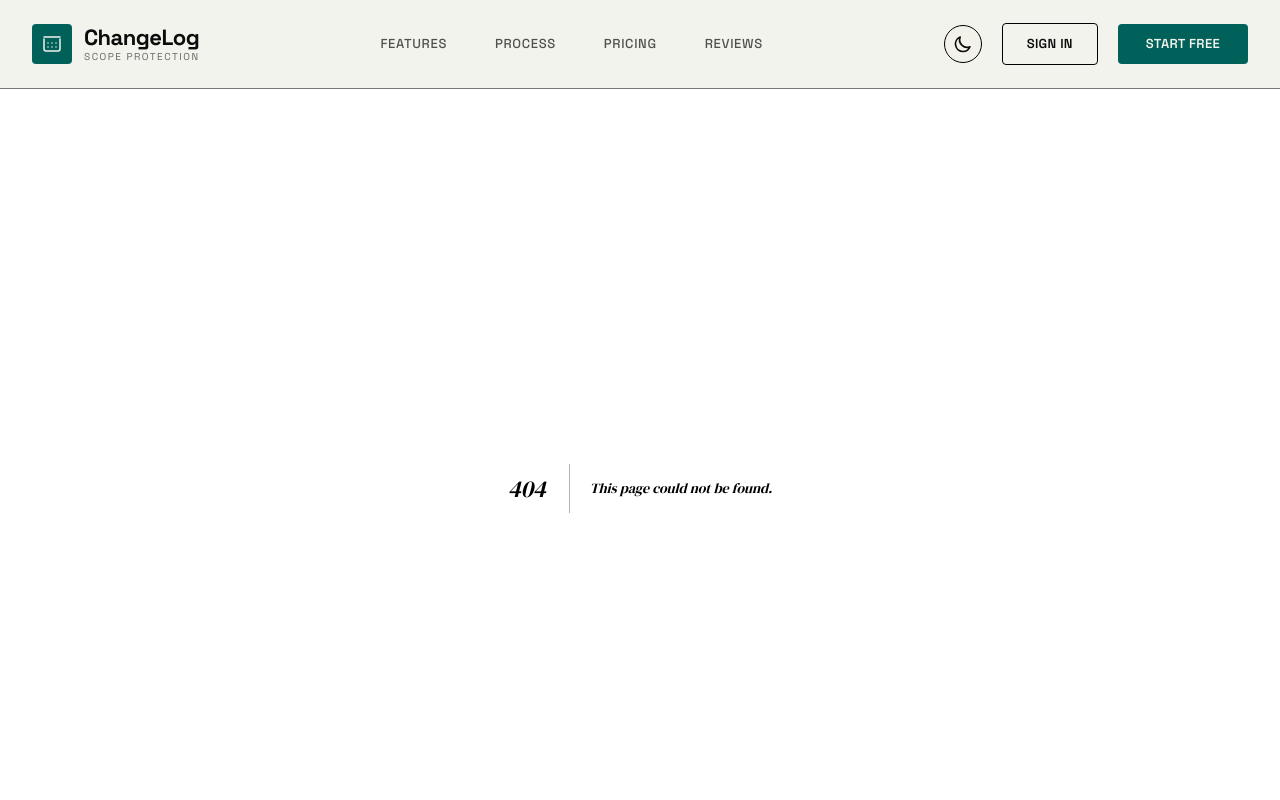
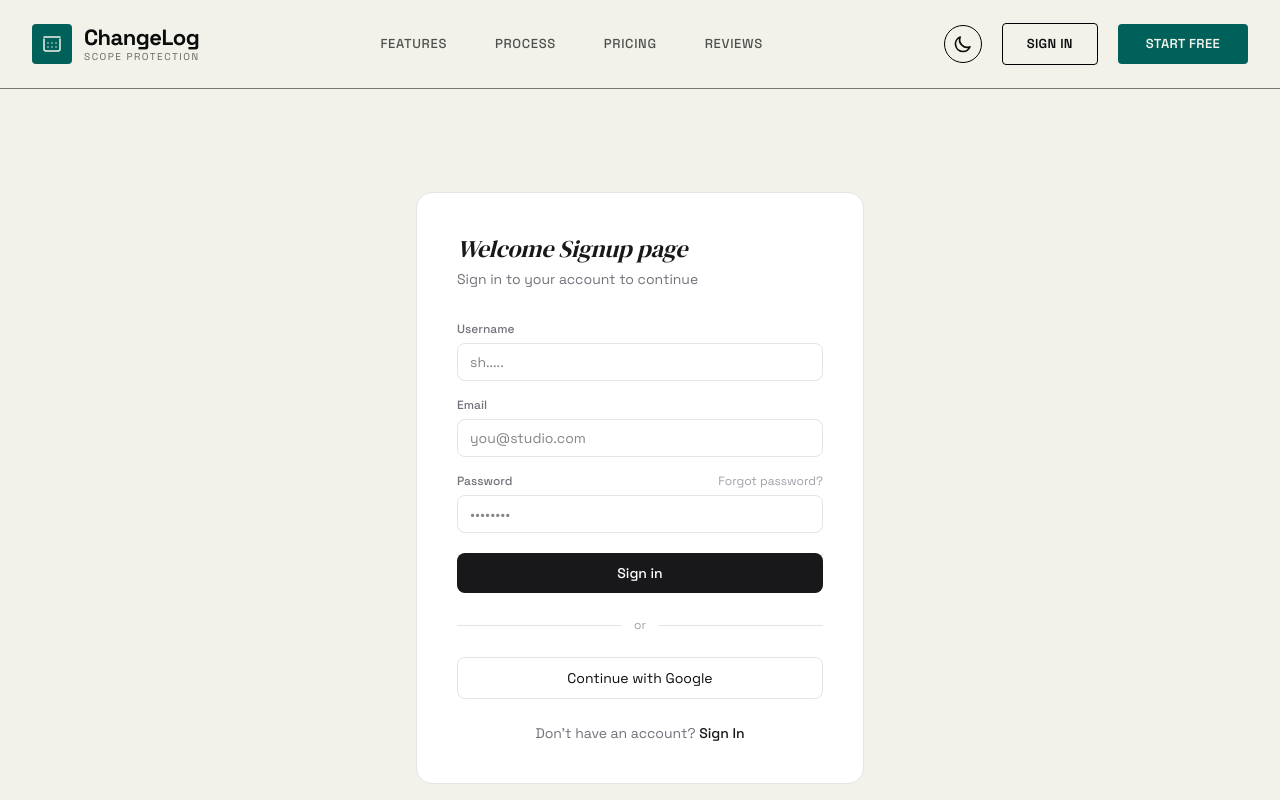
Before and after one commit to fazil-shaik/ChallengeLog, a Next.js app in the folder challengelog/: page /signup in a window 1280 px wide. Before the commit this address had no page. Shown: the top 800 px of the page. Built offline with nearby package versions, Linux system fonts and the light colour scheme.

Commit message:
Added auth pages and styling and applied just the changes UI

```diff
--- /dev/null
+++ b/challengelog/app/(auth)/layout.tsx
@@ -0,0 +1,5 @@
+export default function AuthLayout({ children }: { children: React.ReactNode }) {
+  return (
+    <main>{children}</main>
+  );
+}
--- /dev/null
+++ b/challengelog/app/(auth)/signin/page.tsx
@@ -0,0 +1,72 @@
+"use client"
+
+import React from "react";
+
+
+export default function LoginPage() {
+  return (
+    <div className="min-h-screen flex items-center justify-center px-4">
+      <div className="w-full max-w-md bg-white dark:bg-zinc-900 border border-zinc-200 dark:border-zinc-800 rounded-2xl p-10">
+
+        {/* Logo */}
+        {/* <div className="flex items-center gap-2 mb-8">
+          <div className="w-7 h-7 bg-zinc-900 dark:bg-white rounded-md flex items-center justify-center">
+            <span className="text-white dark:text-zinc-900 text-xs font-bold">CL</span>
+          </div>
+          <span className="text-sm font-medium text-zinc-900 dark:text-white">ChangeLog</span>
+        </div> */}
+
+        {/* Heading */}
+        <h1 className="text-2xl font-medium text-zinc-900 dark:text-white mb-1">Welcome Login page</h1>
+        <p className="text-sm text-zinc-500 mb-8">Sign in to your account to continue</p>
+
+        {/* Form */}
+        <div className="flex flex-col gap-4">
+          <div>
+            <label className="block text-xs font-medium text-zinc-500 mb-1.5">Email</label>
+            <input
+              type="email"
+              placeholder="you@studio.com"
+              className="w-full px-3 py-2 text-sm border border-zinc-200 dark:border-zinc-700 rounded-lg bg-transparent focus:outline-none focus:ring-2 focus:ring-zinc-900 dark:focus:ring-white"
+            />
+          </div>
+          <div>
+            <div className="flex justify-between items-center mb-1.5">
+              <label className="text-xs font-medium text-zinc-500">Password</label>
+              <a href="#" className="text-xs text-zinc-400 hover:text-zinc-600">Forgot password?</a>
+            </div>
+            <input
+              type="password"
+              placeholder="••••••••"
+              className="w-full px-3 py-2 text-sm border border-zinc-200 dark:border-zinc-700 rounded-lg bg-transparent focus:outline-none focus:ring-2 focus:ring-zinc-900 dark:focus:ring-white"
+            />
+          </div>
+
+          <button className="w-full mt-1 py-2.5 bg-zinc-900 dark:bg-white text-white dark:text-zinc-900 text-sm font-medium rounded-lg hover:opacity-90 transition-opacity">
+            Sign in
+          </button>
+        </div>
+
+        {/* Divider */}
+        <div className="flex items-center gap-3 my-6">
+          <div className="flex-1 h-px bg-zinc-200 dark:bg-zinc-800" />
+          <span className="text-xs text-zinc-400">or</span>
+          <div className="flex-1 h-px bg-zinc-200 dark:bg-zinc-800" />
+        </div>
+
+        {/* Google */}
+        <button className="w-full flex items-center justify-center gap-2.5 py-2.5 border border-zinc-200 dark:border-zinc-700 rounded-lg text-sm hover:bg-zinc-50 dark:hover:bg-zinc-800 transition-colors">
+          {/* paste Google SVG icon here */}
+          Continue with Google
+        </button>
+
+        {/* Sign up link */}
+        <p className="text-center text-sm text-zinc-500 mt-6">
+          Don't have an account?{" "}
+          <a href="/signup" className="text-zinc-900 dark:text-white font-medium hover:underline">Sign up</a>
+        </p>
+
+      </div>
+    </div>
+  );
+}
--- /dev/null
+++ b/challengelog/app/(auth)/signup/page.tsx
@@ -0,0 +1,80 @@
+"use client"
+
+import React from "react";
+
+
+export default function SignUpPage() {
+  return (
+    <div className="min-h-screen flex items-center justify-center px-4">
+      <div className="w-full max-w-md bg-white dark:bg-zinc-900 border border-zinc-200 dark:border-zinc-800 rounded-2xl p-10">
+
+        {/* Logo */}
+        {/* <div className="flex items-center gap-2 mb-8">
+          <div className="w-7 h-7 bg-zinc-900 dark:bg-white rounded-md flex items-center justify-center">
+            <span className="text-white dark:text-zinc-900 text-xs font-bold">CL</span>
+          </div>
+          <span className="text-sm font-medium text-zinc-900 dark:text-white">ChangeLog</span>
+        </div> */}
+
+        {/* Heading */}
+        <h1 className="text-2xl font-medium text-zinc-900 dark:text-white mb-1">Welcome Signup page</h1>
+        <p className="text-sm text-zinc-500 mb-8">Sign in to your account to continue</p>
+
+        {/* Form */}
+        <div className="flex flex-col gap-4">
+        <div>
+            <label className="block text-xs font-medium text-zinc-500 mb-1.5">Username</label>
+            <input
+              type="email"
+              placeholder="sh....."
+              className="w-full px-3 py-2 text-sm border border-zinc-200 dark:border-zinc-700 rounded-lg bg-transparent focus:outline-none focus:ring-2 focus:ring-zinc-900 dark:focus:ring-white"
+            />
+        </div>
+          <div>
+            <label className="block text-xs font-medium text-zinc-500 mb-1.5">Email</label>
+            <input
+              type="email"
+              placeholder="you@studio.com"
+              className="w-full px-3 py-2 text-sm border border-zinc-200 dark:border-zinc-700 rounded-lg bg-transparent focus:outline-none focus:ring-2 focus:ring-zinc-900 dark:focus:ring-white"
+            />
+          </div>
+          <div>
+            <div className="flex justify-between items-center mb-1.5">
+              <label className="text-xs font-medium text-zinc-500">Password</label>
+              <a href="#" className="text-xs text-zinc-400 hover:text-zinc-600">Forgot password?</a>
+            </div>
+            <input
+              type="password"
+              placeholder="••••••••"
+              className="w-full px-3 py-2 text-sm border border-zinc-200 dark:border-zinc-700 rounded-lg bg-transparent focus:outline-none focus:ring-2 focus:ring-zinc-900 dark:focus:ring-white"
+            />
+          </div>
+
+          <button className="w-full mt-1 py-2.5 bg-zinc-900 dark:bg-white text-white dark:text-zinc-900 text-sm font-medium rounded-lg hover:opacity-90 transition-opacity">
+            Sign in
+          </button>
+        </div>
+
+        {/* Divider */}
+        <div className="flex items-center gap-3 my-6">
+          <div className="flex-1 h-px bg-zinc-200 dark:bg-zinc-800" />
+          <span className="text-xs text-zinc-400">or</span>
+          <div className="flex-1 h-px bg-zinc-200 dark:bg-zinc-800" />
+        </div>
+
+        {/* Google */}
+        <button className="w-full flex items-center justify-center gap-2.5 py-2.5 border border-zinc-200 dark:border-zinc-700 rounded-lg text-sm hover:bg-zinc-50 dark:hover:bg-zinc-800 transition-colors">
+          {/* paste Google SVG icon here */}
+          Continue with Google
+        </button>
+
+        {/* Sign up link */}
+        <p className="text-center text-sm text-zinc-500 mt-6">
+          Don't have an account?{" "}
+          <a href="/signin" className="text-zinc-900 dark:text-white font-medium hover:underline">Sign In</a>
+        </p>
+
+      </div>
+    </div>
+  );
+}
--- a/challengelog/package.json
+++ b/challengelog/package.json
@@ -9,6 +9,7 @@
     "lint": "eslint"
   },
   "dependencies": {
+    "better-auth": "^1.5.5",
     "next": "16.1.7",
     "next-themes": "^0.4.6",
     "react": "19.2.3",
```
Also changed, not shown: challengelog/app/layout.tsx (line endings or trailing spaces), 1 other file (tests, documents, lock files or other folders).
